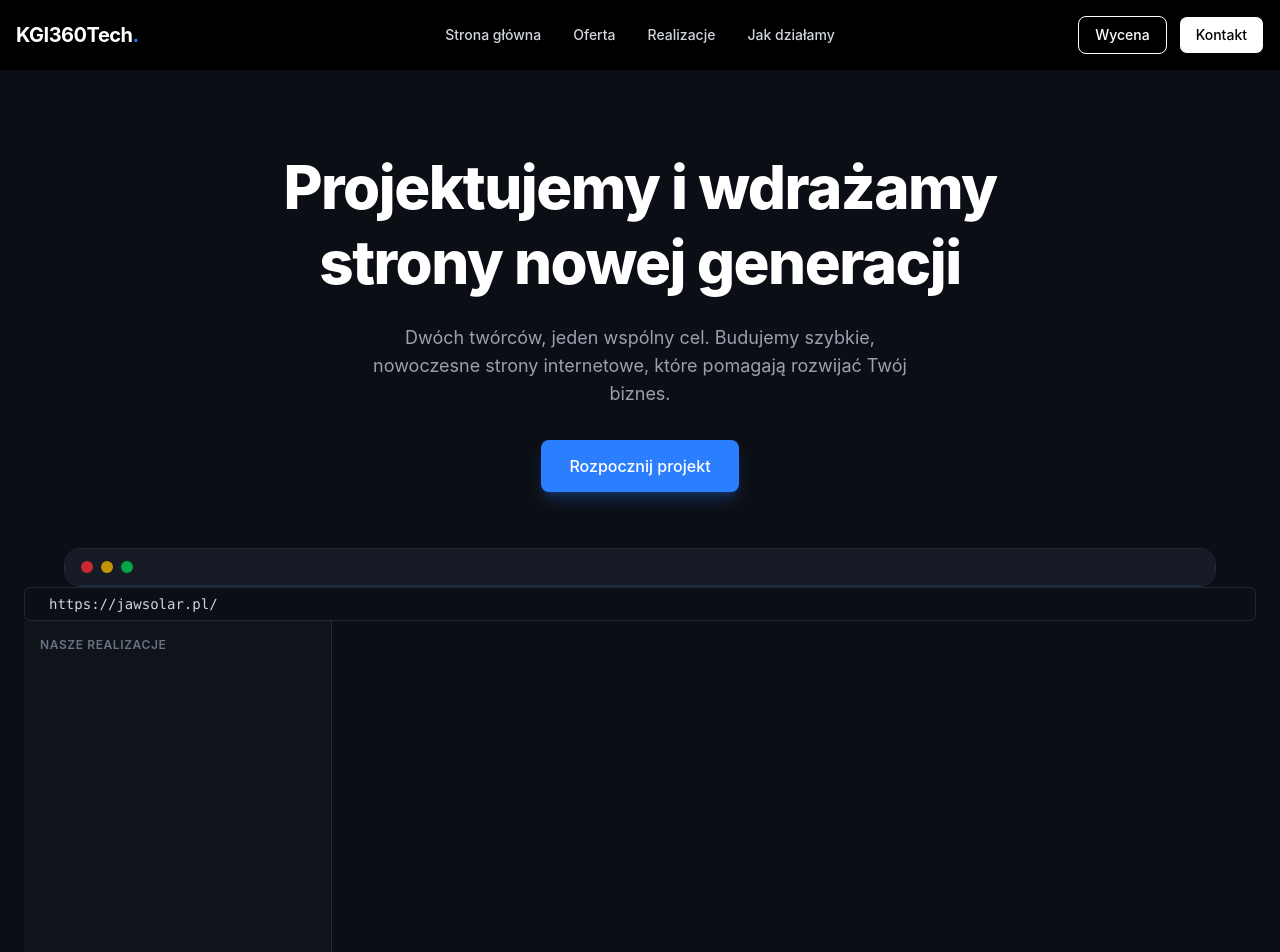
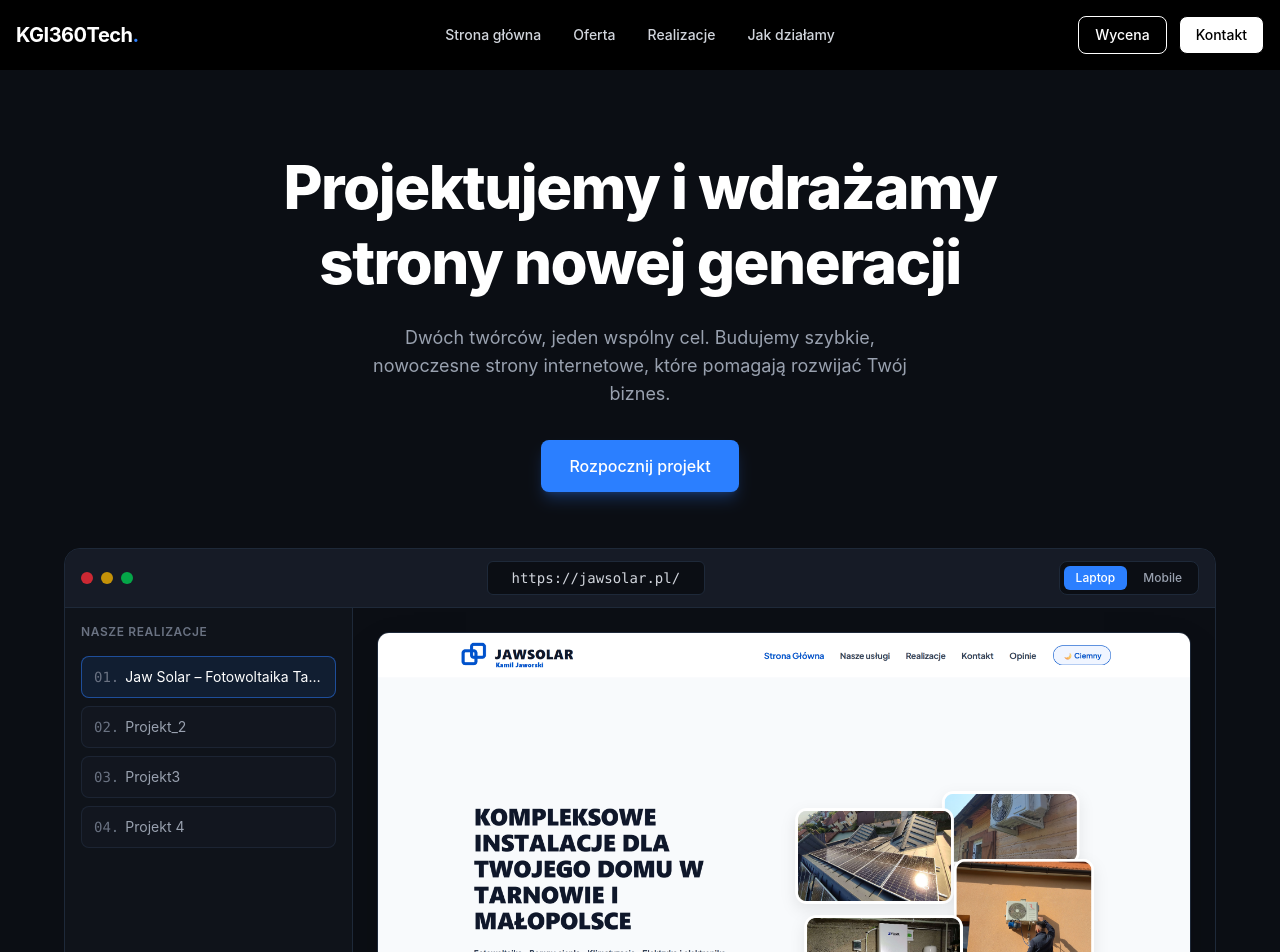
Before and after one commit to StudentST-PL/Our-Website, a React app in the folder Frontend/: page / in a window 1280 px wide. Shown: the top 952 px of the page. Built offline with nearby package versions, Linux system fonts and the light colour scheme; the HTML template or start-up script is replaced by a standard one.

Commit message:
Interaktywny podglad realizacji

```diff
--- a/Frontend/src/pages/StronaGlowna.jsx
+++ b/Frontend/src/pages/StronaGlowna.jsx
@@ -4,7 +4,9 @@ const projekty = [
   {
     id: '01',
     nazwa: 'Jaw Solar – Fotowoltaika Tarnów, Pompy Ciepła Tarnów',
-    domena: 'https://jawsolar.pl/'
+    domena: 'https://jawsolar.pl/',
+    zdjecieDesktop: '/jawsolar-desktop.png',
+    zdjecieMobile: '/jawsolar-mobile.png'
   },
   {
     id: '02',
@@ -25,6 +27,7 @@ const projekty = [
 
 export default function StronaGlowna() {
   const [aktywnyProjekt, setAktywnyProjekt] = useState(projekty[0])
+  const [widok, setWidok] = useState('laptop')
   return (
     <section className="min-h-screen bg-[#0b0e14] text-white pt-20 pb-16 px-6">
       <div className="max-w-3xl mx-auto text-center mb-14">{/*max-width-768px margin-inline-auto margin-bottom 56px */}
@@ -46,18 +49,88 @@ export default function StronaGlowna() {
             <span className="w-3 h-3 rounded-full bg-yellow-500/80"></span>
             <span className="w-3 h-3 rounded-full bg-green-500/80"></span>
           </div>
-        </div>
-      </div>
-
           <div className="bg-[#0b0e14] border border-gray-800 text-gray-300 text-xs sm:text-sm px-6 py-1.5 rounded-md font-mono ">
             {aktywnyProjekt.domena}
           </div>
 
+          <div className="flex items-center gap-1 bg-[#0b0e14] p-1 rounded-lg border border-gray-800">
+            <button
+              onClick={() => setWidok('laptop')}
+              className={`px-3 py-1 rounded-md text-xs font-medium transition cursor-pointer ${
+                widok === 'laptop'
+                ? 'bg-blue-500 text-white'
+                : 'text-gray-400 hover:text-white'
+                }`}
+                >
+                  Laptop
+                </button>
+                <button
+              onClick={() => setWidok('mobile')}
+              className={`px-3 py-1 rounded-md text-xs font-medium transition cursor-pointer ${
+                widok === 'mobile'
+                ? 'bg-blue-500 text-white'
+                : 'text-gray-400 hover:text-white'
+                }`}
+                >
+                  Mobile
+                </button>
+          </div>
+
+          </div>
           <div className="grid grid-cols-1 md:grid-cols-4 min-h-[450px]">
             <div className="md:col-span-1 bg-[#0f131a] border-b md:border-b-0 md:border-r border-gray-800 p-4">
               <p className="text-xs font-semibold uppercase tracking-wider text-gray-500 mb-4">
                 Nasze Realizacje
               </p>
+              <div className="space-y-2">
+              {projekty.map((projekt) => {
+                const czyAktywny = aktywnyProjekt.id === projekt.id
+                return (
+                  <button
+                    key={projekt.id}
+                    onClick={() => setAktywnyProjekt(projekt)}
+                    className={`w-full text-left px-3 py-2.5 rounded-lg border text-xs sm:text-sm transition cursor-pointer flex items-center justify-between gap-2 ${
+                      czyAktywny
+                        ? 'bg-blue-500/10 border-blue-500/50 text-white'
+                        : 'bg-[#12161f] border-gray-800/80 text-gray-400 hover:border-gray-700 hover:text-gray-200'
+                    }`}
+                  >
+                    <span className="truncate">
+                      <span className="font-mono text-gray-500 mr-1.5">{projekt.id}.</span>
+                      {projekt.nazwa}
+                    </span>
+                  </button>
+                )
+              })}
+            </div>
+          </div>
+          <div className="md:col-span-3 bg-[#0b0e14] p-6 flex items-center justify-center overflow-hidden">
+            {!aktywnyProjekt.zdjecieDesktop ? (
+              <div className="text-center text-gray-500">
+                <p className="text-sm font-medium text-gray-400 mb-1">
+                  Poglad dla „{aktywnyProjekt.nazwa}” pojawi sie wkrotce.
+                </p>
+              </div>
+            ) : widok === 'laptop' ? (
+              <div className="w-full h-full rounded-xl overflow-hidden border border-gray-800 shadow-2xl">
+                <img
+                  src={aktywnyProjekt.zdjecieDesktop}
+                  alt={aktywnyProjekt.nazwa}
+                  className="w-full h-auto object-cover object-top"
+                />
+              </div>
+            ) : (
+              <div className="relative w-[275px] h-[560px] bg-white rounded-[44px] border-[8px] border-gray-800 shadow-2xl overflow-hidden flex flex-col">
+                <div className="absolute top-2.5 left-1/2 -translate-x-1/2 w-24 h-5 bg-black rounded-full z-10"></div>
+                <img
+                  src={aktywnyProjekt.zdjecieMobile || aktywnyProjekt.zdjecieDesktop}
+                  alt={`${aktywnyProjekt.nazwa} - wersja mobilna`}
+                  className="w-full h-full object-cover object-top"
+                />
+              </div>
+            )}
+
+          </div>
         </div>
       </div>
     </section>
```
Also changed, not shown: Frontend/public/jawsolar-desktop.png (added), Frontend/public/jawsolar-mobile.png (added). Lines whose indentation alone changed are shown as unchanged.
